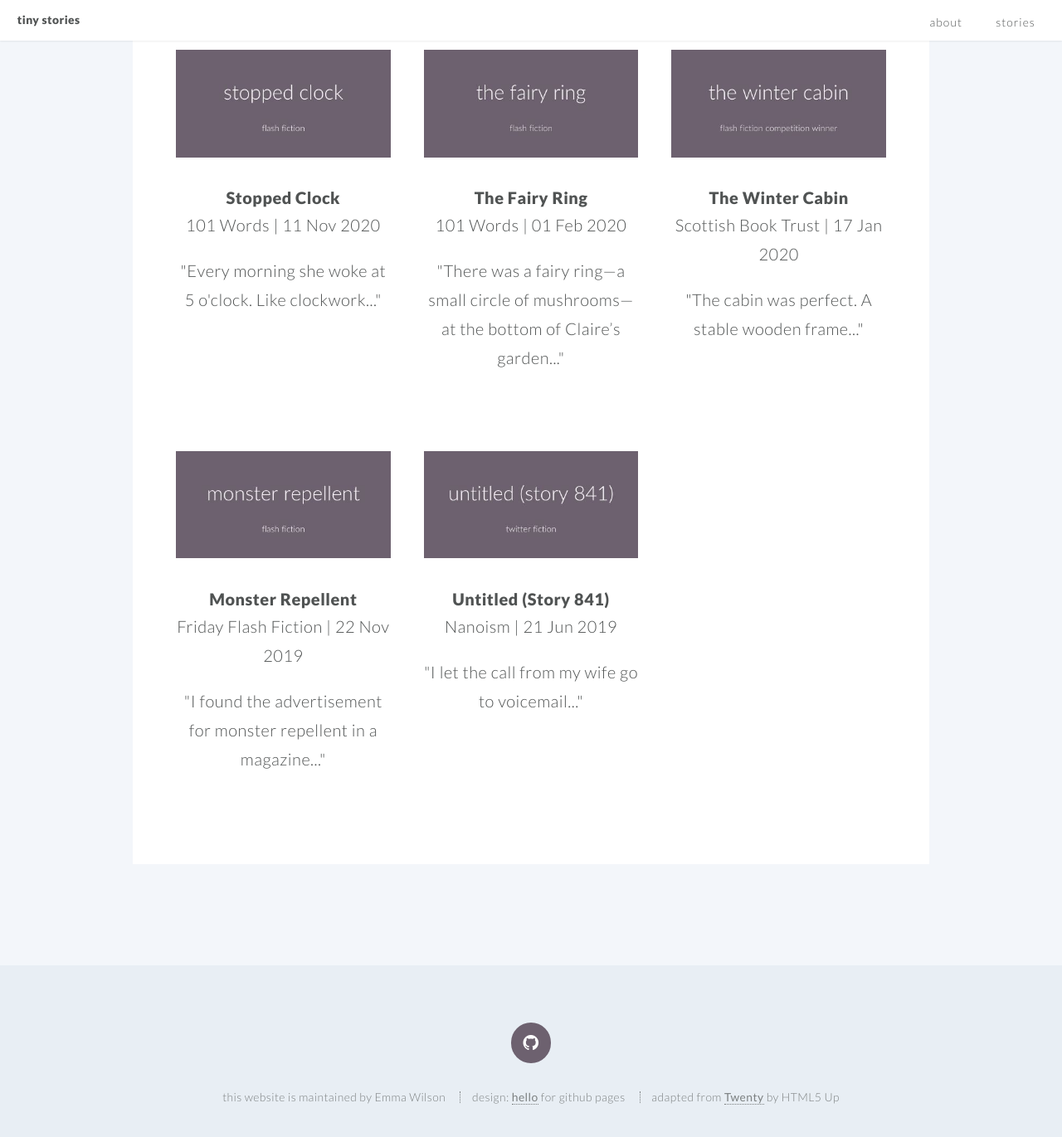
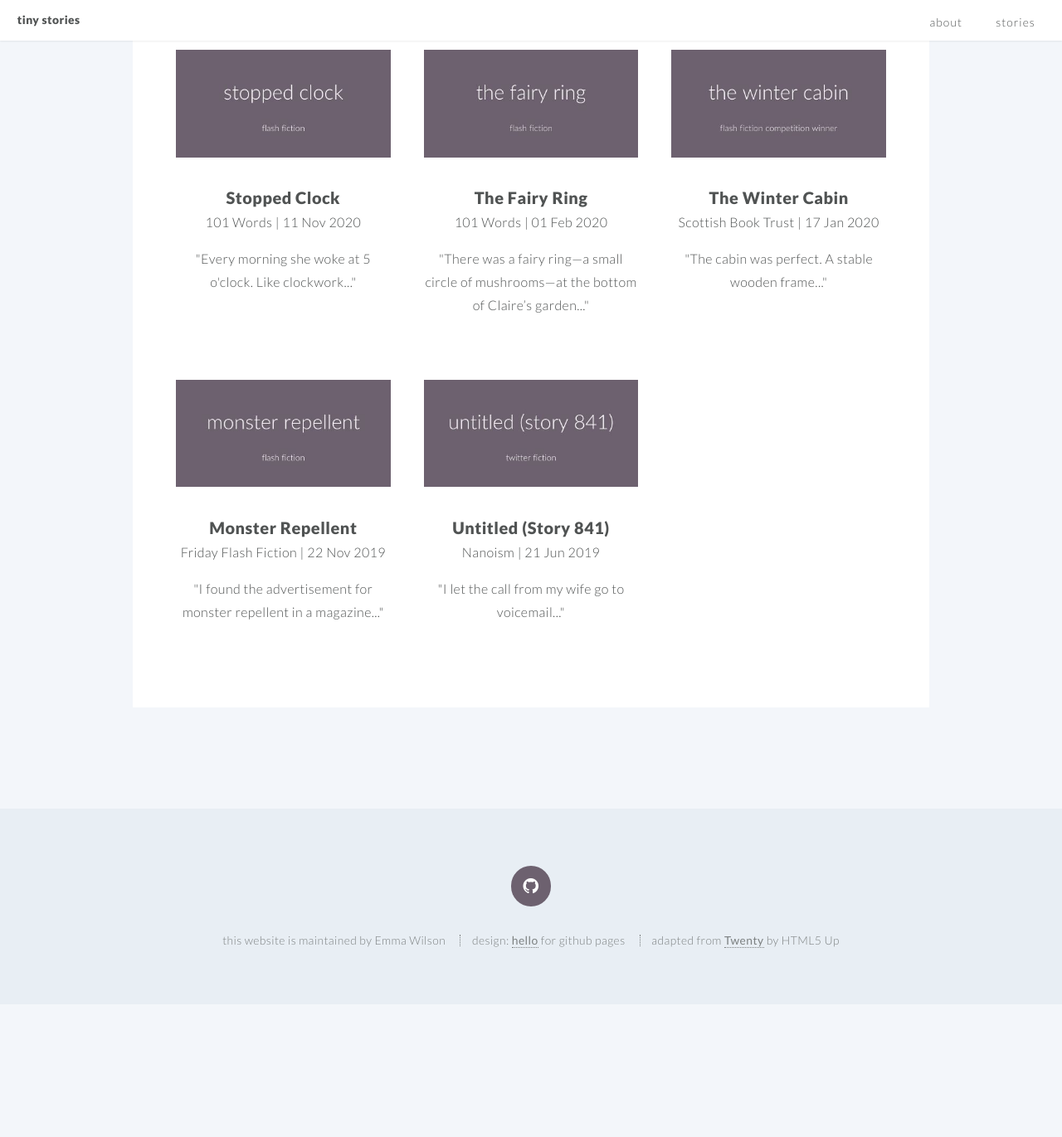
Before and after one commit to tinystories/tinystories.github.io, a Jekyll site: the page built from index.md, in a window 1280 px wide and 1400 px high, scrolled down 1769 px. Shown: the top 1371 px of the window at 83% size. Built offline with Jekyll 4.4.1, drawn with Linux system fonts in a browser that asks for light colours; after the commit the page ends 2980 px from its top, so only the background shows below that.

Commit message:
Change .item h2 font-size from 15pt to 12pt

```diff
--- a/css/style.css
+++ b/css/style.css
@@ -189,7 +189,7 @@ custom styles adapted from Twenty by HTML5 Up
 }
 
 .item h2 {
-	font-size: 15pt;
+	font-size: 12pt;
 	font-weight: 300;
 	letter-spacing: 0.025em;
 	line-height: 1.75em;
```
